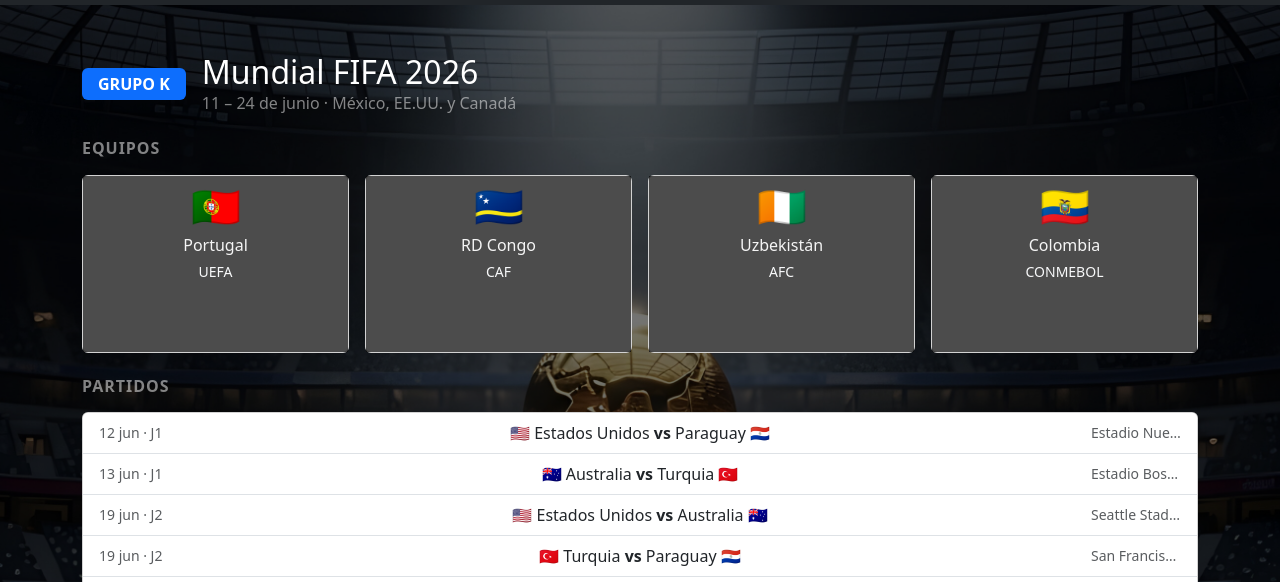
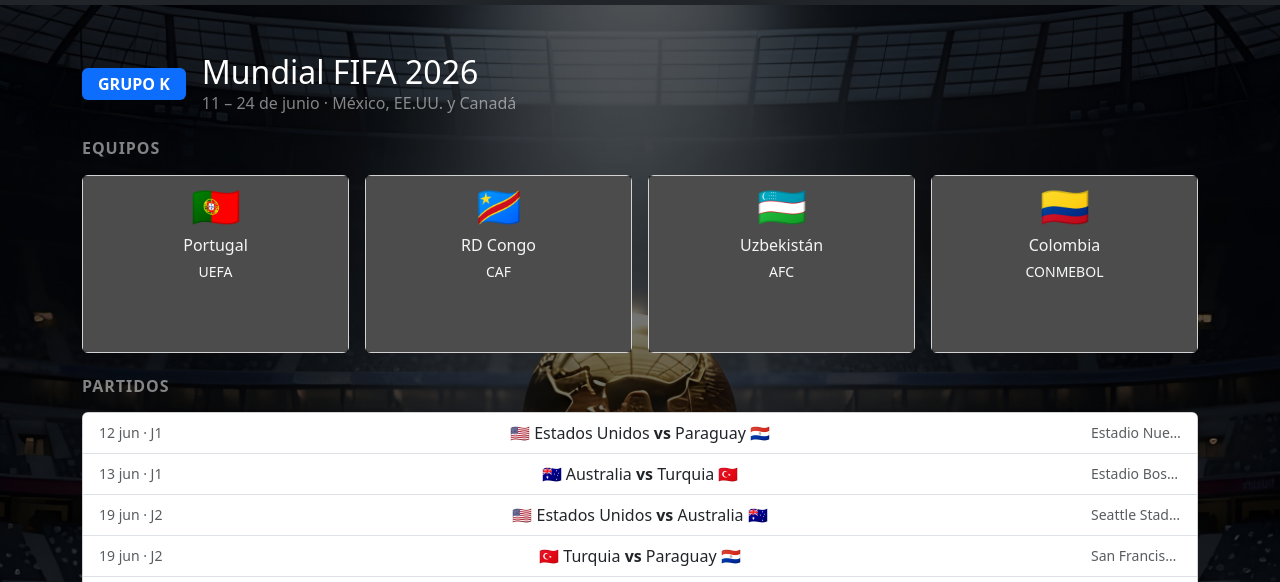
Before and after one commit to Gonzalo-Emanuel-Soto/Proyecto-Final-DW, a plain HTML site: page pages/grupo-k.html in a window 1280 px wide. Shown: the part 211-793 px from the top of the page. Drawn offline with nearby package versions, Linux system fonts and the light colour scheme.

Commit message:
Update country links and flags in grupo-k.html

```diff
--- a/pages/grupo-k.html
+++ b/pages/grupo-k.html
@@ -100,9 +100,9 @@
                 </div>
                 <div class="col-6 col-md-3">
                     <div class="card text-center h-100">
-                    <a target="_blank" href="https://ffk.cw/">
+                    <a target="_blank" href="https://www.fecofa.cd/">
                         <div class="card-body-congo">
-                            <div class="fs-1">🇨🇼</div>
+                            <div class="fs-1">🇨🇩</div>
                             <h6 class="card-title mb-1">RD Congo</h6>
                             <small class="text-light">CAF</small>
                         </div>
@@ -113,7 +113,7 @@
                     <div class="card text-center h-100">
                     <a target="_blank" href="https://www.fifciv.com/">
                         <div class="card-body-uzbekistan">
-                            <div class="fs-1">🇨🇮</div>
+                            <div class="fs-1">🇺🇿</div>
                             <h6 class="card-title mb-1">Uzbekistán</h6>
                             <small class="text-light">AFC</small>
                         </div>
@@ -122,9 +122,9 @@
                 </div>
                 <div class="col-6 col-md-3">
                     <div class="card text-center h-100">
-                    <a target="_blank" href="https://fef.ec/">
+                    <a target="_blank" href="https://fcf.com.co/">
                         <div class="card-body-colombia">
-                            <div class="fs-1">🇪🇨</div>
+                            <div class="fs-1">🇨🇴</div>
                             <h6 class="card-title mb-1">Colombia</h6>
                             <small class="text-light">CONMEBOL</small>
                         </div>
```
